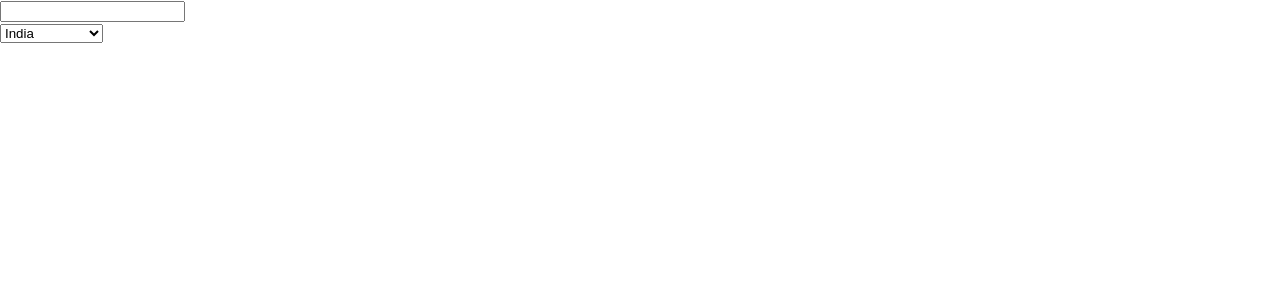
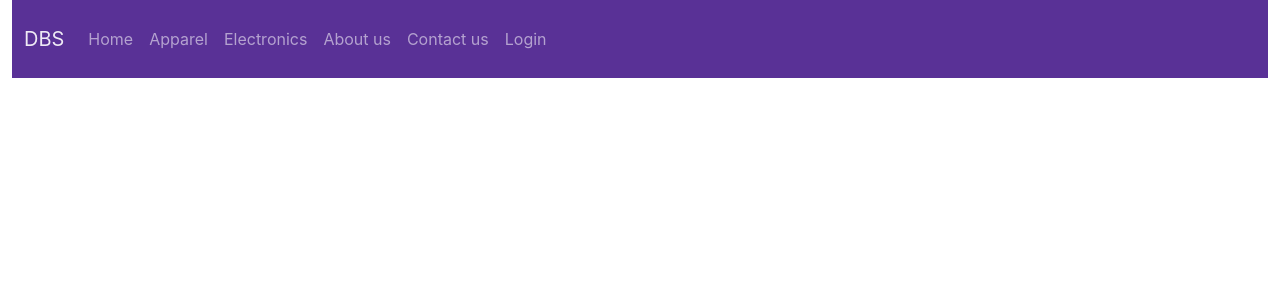
Before and after one commit to kiran-blockchain/db-react-2, a React (Create React App) app in the folder basics/: page / in a window 1280 px wide. Shown: the top 300 px of the page. Built offline with nearby package versions, Linux system fonts and the light colour scheme.

Commit message:
Buiding Nav Component

```diff
--- a/basics/public/index.html
+++ b/basics/public/index.html
@@ -25,6 +25,8 @@
       Learn how to configure a non-root public URL by running `npm run build`.
     -->
     <title>Basics</title>
+    <link rel="stylesheet" href="https://bootswatch.com/5/pulse/bootstrap.css" />
+
   </head>
   <body>
     <noscript>You need to enable JavaScript to run this app.</noscript>
@@ -39,5 +41,8 @@
       To begin the development, run `npm start` or `yarn start`.
       To create a production bundle, use `npm run build` or `yarn build`.
     -->
+    <script src="https://cdn.jsdelivr.net/npm/bootstrap@5.1.0/dist/js/bootstrap.bundle.min.js"
+        integrity="sha384-U1DAWAznBHeqEIlVSCgzq+c9gqGAJn5c/t99JyeKa9xxaYpSvHU5awsuZVVFIhvj"
+        crossorigin="anonymous"></script>
   </body>
 </html>
--- a/basics/src/App.js
+++ b/basics/src/App.js
@@ -1,12 +1,10 @@
-import DropDown from "./components/dropdown"
-import TextBox from "./components/textbox"
 
+import Header from "./components/header"
 
 const App = () => {
   return (
     <div>
-      <TextBox/>
-      <DropDown/>
+      <Header/>
     </div>
   );
 }
--- a/basics/src/components/dropdown/index.js
+++ /dev/null
@@ -1,12 +0,0 @@
-const DropDown =()=>{
-return (
-    <div>
-        <select>
-            <option>India</option>
-            <option>United States</option>
-        </select>
-    </div>
-)
-}
-
-export default DropDown;
--- /dev/null
+++ b/basics/src/components/header/index.js
@@ -0,0 +1,21 @@
+import NavItems from "../navitems";
+
+const Header =()=>{
+    let headerName ="DBS";
+return (
+    <div className="container-fluid">
+         <nav class="navbar navbar-expand-sm navbar-dark bg-primary">
+        <div class="container-fluid">
+          <a class="navbar-brand" href="#">{headerName}</a>
+          <button class="navbar-toggler" type="button" data-bs-toggle="collapse" data-bs-target="#navbarSupportedContent" aria-controls="navbarSupportedContent" aria-expanded="false" aria-label="Toggle navigation">
+            <span class="navbar-toggler-icon"></span>
+          </button>
+            <NavItems/>
+        </div>
+      </nav>
+    </div>
+
+   )
+}
+
+export default Header
--- /dev/null
+++ b/basics/src/components/navitems/index.js
@@ -0,0 +1,22 @@
+const NavItems = () => {
+    const list = ["Home","Apparel", "Electronics","About us",  "Contact us", "Login"];
+    //map method;
+    const navs = list.map((item, index) => {
+        console.log(item);
+        console.log(index);
+
+        return (
+        <li class="nav-item" key={index}>
+            <a class="nav-link" href="#">{item}</a>
+        </li>
+        )
+    });
+    return (
+        <div class="collapse navbar-collapse" id="navbarSupportedContent">
+            <ul class="navbar-nav me-auto mb-2 mb-lg-0">
+                {navs}
+            </ul>
+        </div>
+    )
+};
+export default NavItems;
--- a/basics/src/components/textbox/index.js
+++ /dev/null
@@ -1,10 +0,0 @@
-
-const TextBox =()=>{
-    return (
-        <div>
-            <input type="text"/>
-        </div>
-    )
-}
-
-export default TextBox;
```
